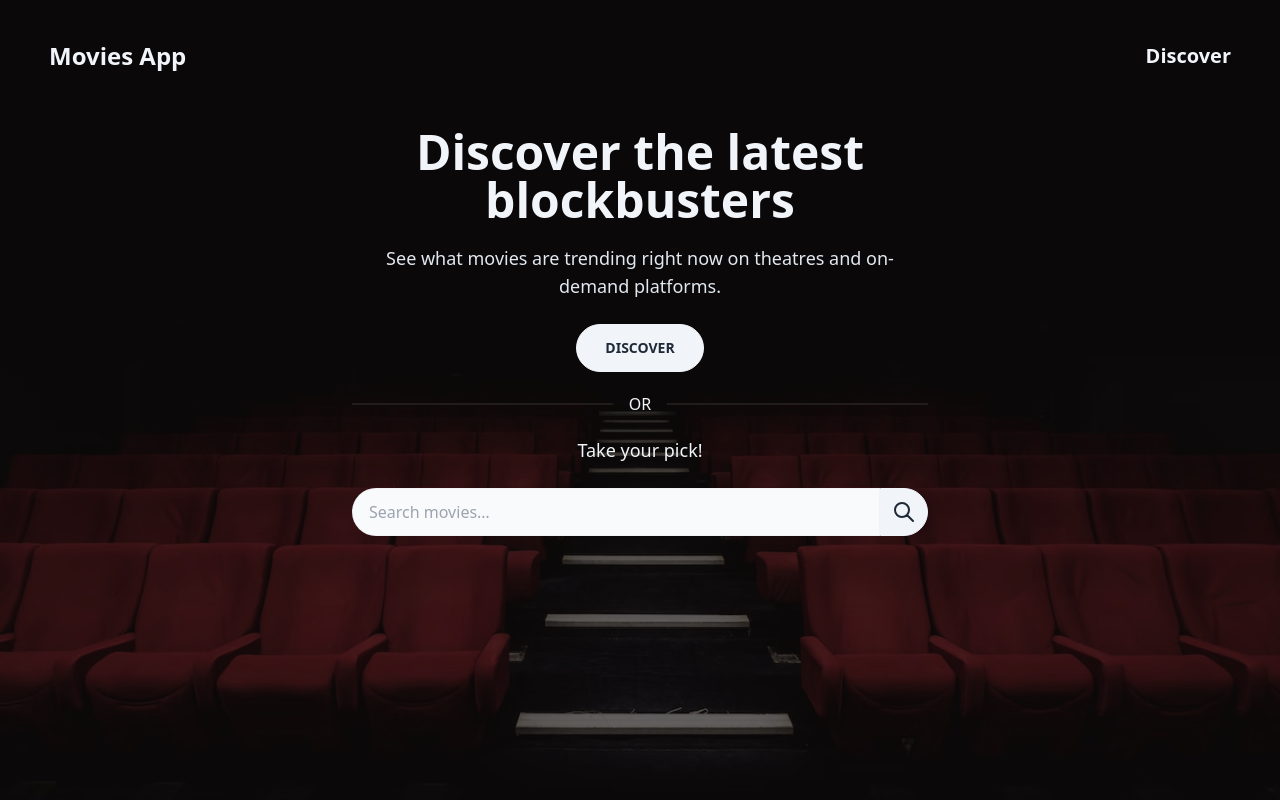
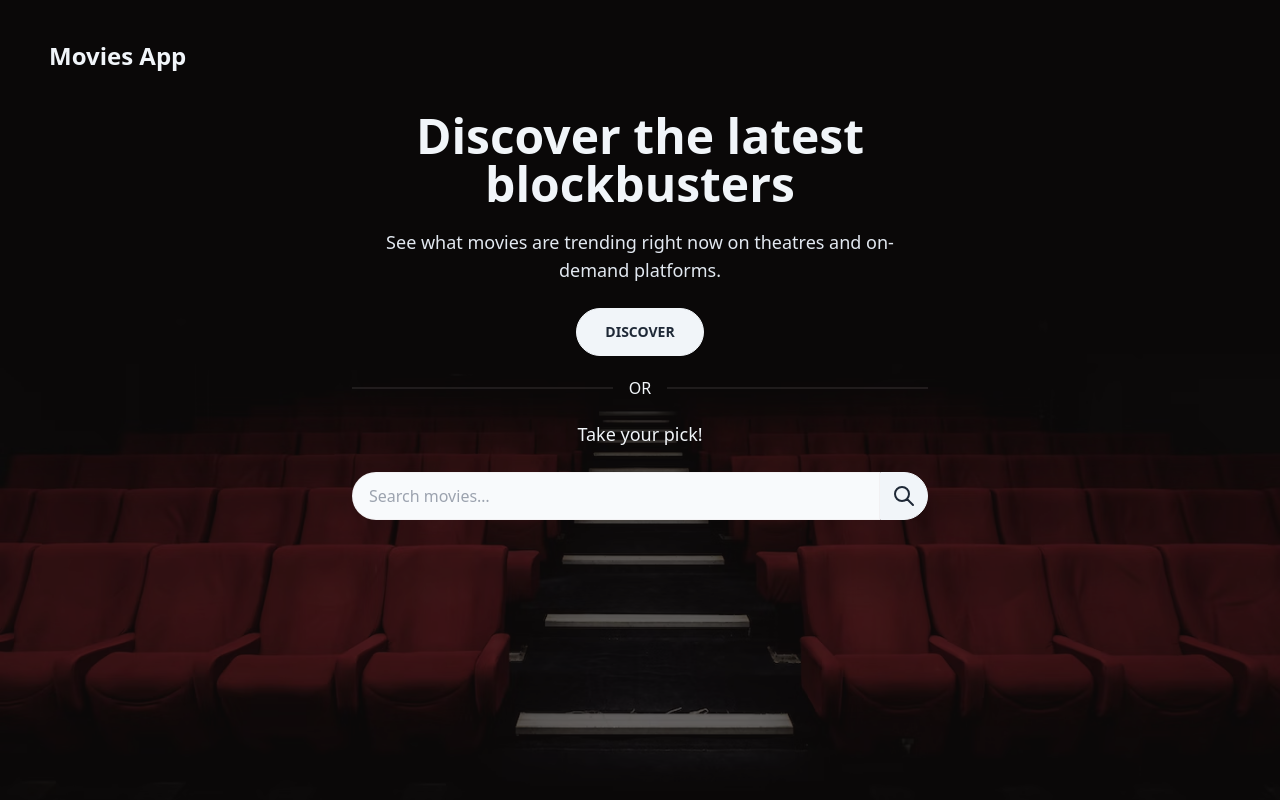
Before and after one commit to herlnd/movies-app, a React (Vite) app: page / in a window 1280 px wide. Shown: the top 800 px of the page. Built offline with nearby package versions, Linux system fonts and the light colour scheme; no server answers.

Commit message:
fixed alignment on main screen

```diff
--- a/package.json
+++ b/package.json
@@ -11,6 +11,7 @@
 	"dependencies": {
 		"react": "^18.2.0",
 		"react-dom": "^18.2.0",
+		"react-query": "^3.39.2",
 		"react-router-dom": "^6.3.0"
 	},
 	"devDependencies": {
--- a/src/components/Navigation/MainNavigation.tsx
+++ b/src/components/Navigation/MainNavigation.tsx
@@ -1,20 +1,11 @@
-import { NavLink } from "react-router-dom";
+import { NavLink } from 'react-router-dom';
 
 const MainNavigation = () => {
   return (
-    <header className="p-8 flex items-center justify-between">
-      <h1 className="btn btn-ghost text-slate-100 normal-case text-2xl">
-        <NavLink to="/">Movies App</NavLink>
+    <header className='p-8 flex items-center justify-between'>
+      <h1 className='btn btn-ghost text-slate-100 normal-case text-2xl'>
+        <NavLink to='/'>Movies App</NavLink>
       </h1>
-      <nav>
-        <ul className="flex gap-8">
-          <li>
-            <button className="btn btn-ghost text-slate-100 normal-case text-xl">
-              <NavLink to="/">Discover</NavLink>
-            </button>
-          </li>
-        </ul>
-      </nav>
     </header>
   );
 };
--- a/src/components/Search/SearchSection.tsx
+++ b/src/components/Search/SearchSection.tsx
@@ -1,5 +1,5 @@
-import { useState } from "react";
-import SearchForm from "./SearchForm";
+import { useState } from 'react';
+import SearchForm from './SearchForm';
 
 interface searchSectionType {
   scrollToSection: () => void;
@@ -7,7 +7,7 @@
 }
 
 const SearchSection = (props: searchSectionType) => {
-  const [searchTerm, setSearchTerm] = useState<string>("");
+  const [searchTerm, setSearchTerm] = useState<string>('');
 
   const goToDiscoverHandler = () => {
     props.scrollToSection();
@@ -20,23 +20,23 @@
   props.searchTerm(searchTerm);
 
   return (
-    <section className="hero-content text-center text-slate-100">
-      <div className="max-w-xl">
-        <h1 className="mb-5 text-5xl font-bold">
+    <section className='flex justify-center items-center text-center text-slate-100'>
+      <div className='max-w-xl'>
+        <h1 className='mb-5 text-5xl font-bold'>
           Discover the latest blockbusters
         </h1>
-        <p className="text-slate-200 text-lg pb-6">
+        <p className='text-slate-200 text-lg pb-6'>
           See what movies are trending right now on theatres and on-demand
           platforms.
         </p>
         <button
-          className="btn w-32 bg-slate-100 border-slate-100 text-gray-800 hover:bg-slate-300 hover:border-slate-300"
+          className='btn w-32 bg-slate-100 border-slate-100 text-gray-800 hover:bg-slate-300 hover:border-slate-300'
           onClick={goToDiscoverHandler}
         >
           Discover
         </button>
-        <div className="divider py-4 font-medium">OR</div>
-        <p className="text-slate-100 text-lg pb-6">Take your pick!</p>
+        <div className='divider py-4 font-medium'>OR</div>
+        <p className='text-slate-100 text-lg pb-6'>Take your pick!</p>
         <SearchForm searchTerm={showSearchTerm} />
       </div>
     </section>
```
Also changed, not shown: 1 other file (tests, documents, lock files or other folders).
